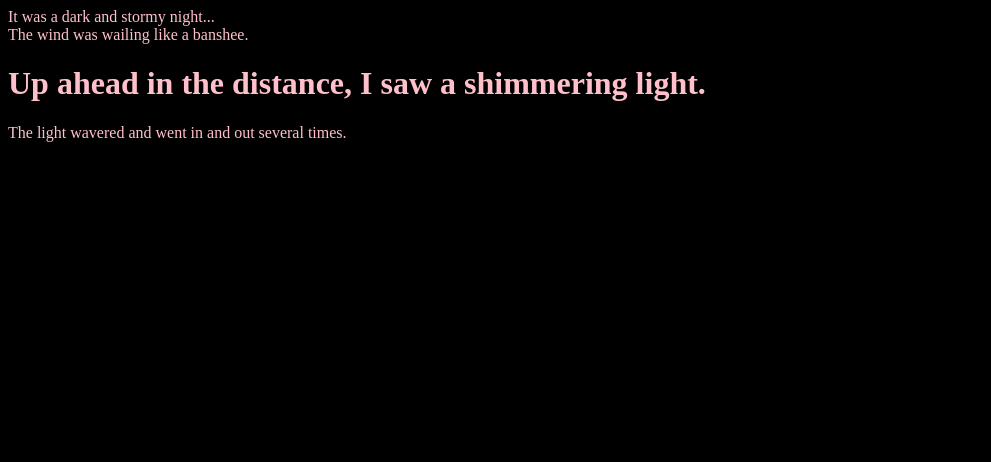
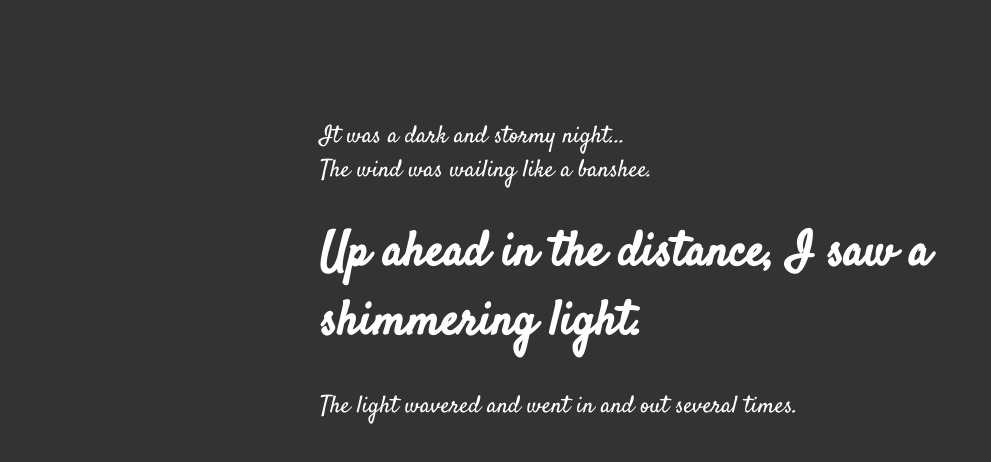
Before and after one commit to wtrain124/fireside-story, a plain HTML site: page index.html in a window 1280 px wide. Shown: the whole page, without its empty margins (0-991 px from the left). Drawn offline with Linux system fonts and the light colour scheme.

Commit message:
added to style sheet

```diff
--- a/index.html
+++ b/index.html
@@ -1,9 +1,9 @@
 <html>
   <head>
     <link rel="stylesheet" type="text/css" href="style.css">
+	<link href="https://fonts.googleapis.com/css?family=Satisfy" rel="stylesheet">
   </head>
   <body>
-    <link rel="stylesheet" type="text/css" href="style.css">
     <p>It was a dark and stormy night...<br>
 	The wind was wailing like a banshee.</p>
 	<h1>Up ahead in the distance, I saw a shimmering light.
--- a/style.css
+++ b/style.css
@@ -1,4 +1,7 @@
 body {
-  color: pink;
-  background-color: black;
+  color: white;
+  background-color: #333;
+  font-size: 150%;
+  font-family: 'Satisfy', cursive;
+  margin: 5em 25%;
 }
```
